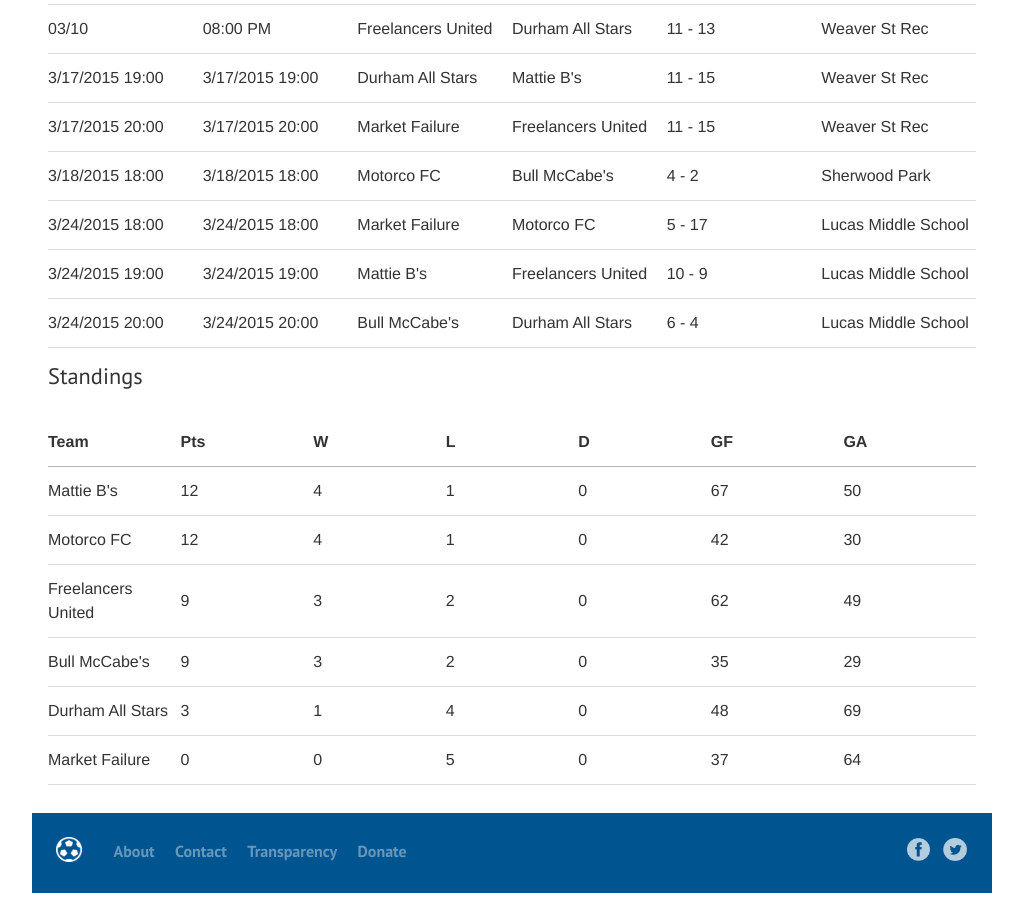
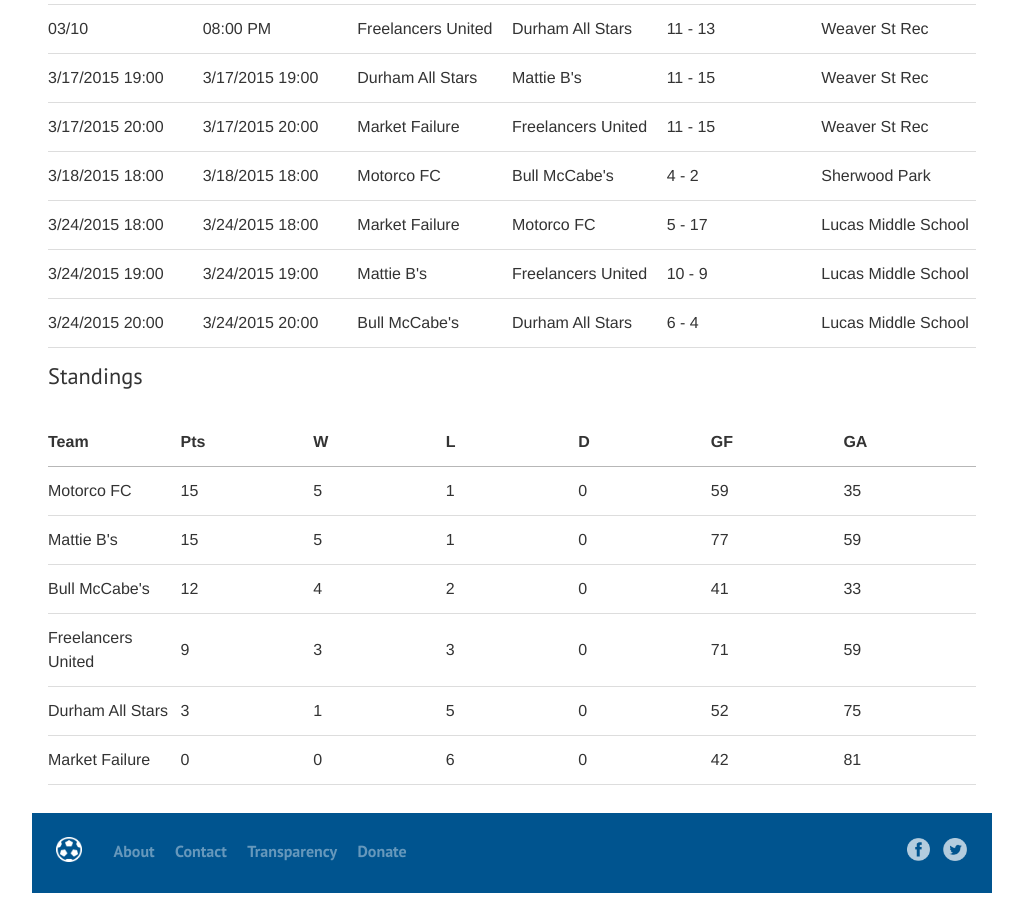
Before and after one commit to durhamatletico/durhamatletico.github.io, a Jekyll site: the page built from futsal/schedule.html, in a window 1280 px wide and 900 px high, scrolled down 2089 px. Shown: the whole window, without its empty margins (128-1151 px from the left). Built offline with Jekyll 4.4.1, drawn with Linux system fonts in a browser that asks for light colours.

Commit message:
Process standings

```diff
--- a/_data/results.yml
+++ b/_data/results.yml
@@ -1,9 +1,9 @@
-[{draws: 0, goal_differential: 17, goals_against: 50, goals_for: 67, losses: 1, points: 12,
-    team: Mattie B's, wins: 4}, {draws: 0, goal_differential: 12, goals_against: 30,
-    goals_for: 42, losses: 1, points: 12, team: Motorco FC, wins: 4}, {draws: 0, goal_differential: 13,
-    goals_against: 49, goals_for: 62, losses: 2, points: 9, team: Freelancers United,
-    wins: 3}, {draws: 0, goal_differential: 6, goals_against: 29, goals_for: 35, losses: 2,
-    points: 9, team: Bull McCabe's, wins: 3}, {draws: 0, goal_differential: -21, goals_against: 69,
-    goals_for: 48, losses: 4, points: 3, team: Durham All Stars, wins: 1}, {draws: 0,
-    goal_differential: -27, goals_against: 64, goals_for: 37, losses: 5, points: 0,
-    team: Market Failure, wins: 0}]
+[{draws: 0, goal_differential: 24, goals_against: 35, goals_for: 59, losses: 1, points: 15,
+    team: Motorco FC, wins: 5}, {draws: 0, goal_differential: 18, goals_against: 59,
+    goals_for: 77, losses: 1, points: 15, team: Mattie B's, wins: 5}, {draws: 0, goal_differential: 8,
+    goals_against: 33, goals_for: 41, losses: 2, points: 12, team: Bull McCabe's,
+    wins: 4}, {draws: 0, goal_differential: 12, goals_against: 59, goals_for: 71,
+    losses: 3, points: 9, team: Freelancers United, wins: 3}, {draws: 0, goal_differential: -23,
+    goals_against: 75, goals_for: 52, losses: 5, points: 3, team: Durham All Stars,
+    wins: 1}, {draws: 0, goal_differential: -39, goals_against: 81, goals_for: 42,
+    losses: 6, points: 0, team: Market Failure, wins: 0}]
```
Also changed, not shown: _data/upcoming.yml (added).
